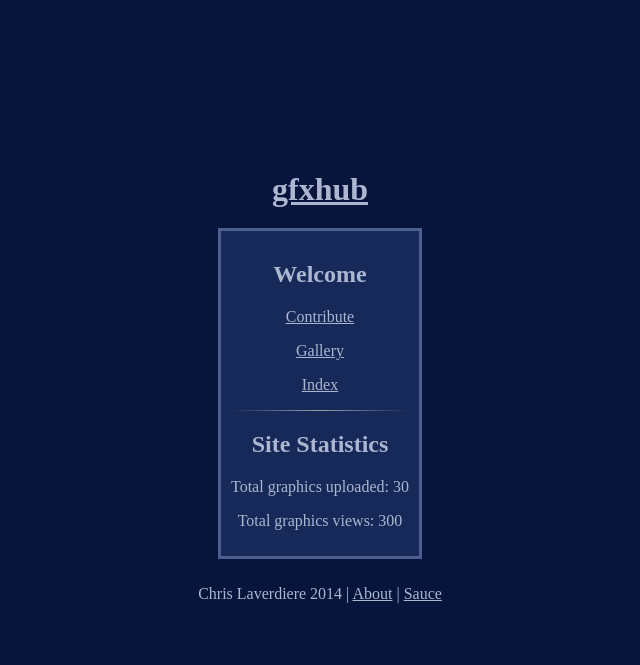
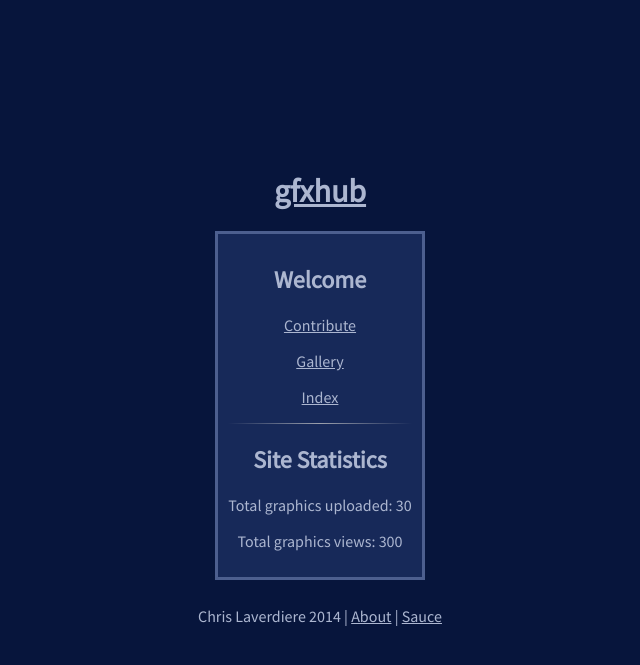
Before and after one commit to CLaverdiere/gfxhub, a Flask app: page / in a window 1280 px wide. Shown: the top 665 px of the page, without its empty margins (320-960 px from the left). Run offline with Flask 2, Linux system fonts and the light colour scheme; data comes from the database, SQL or seed files in the repository; both versions use the stored data as it was after the commit; some libraries are stand-ins or nearby versions.

Commit message:
Font change.

```diff
--- a/static/css/stylesheet.css
+++ b/static/css/stylesheet.css
@@ -1,6 +1,9 @@
+@import url(http://fonts.googleapis.com/css?family=Source+Sans+Pro);
+
 body {
   background: #07153C;
   color: #acb6d0;
+  font-family: "Source Sans Pro";
 }
 
 a {
```
Also changed, not shown: graphics.db.
